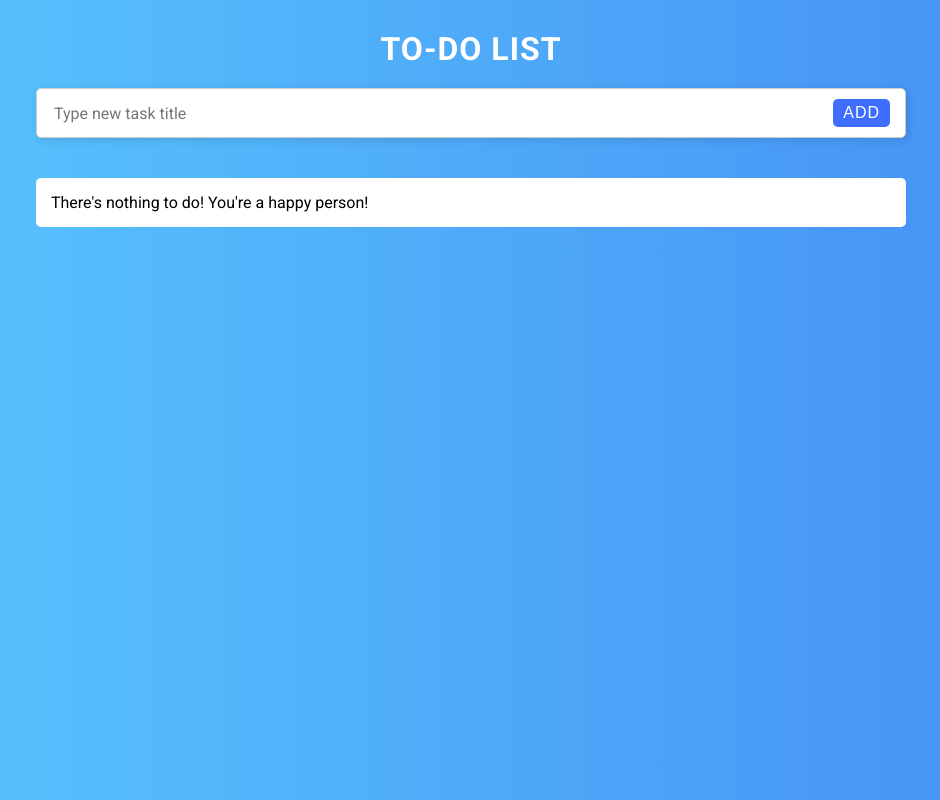
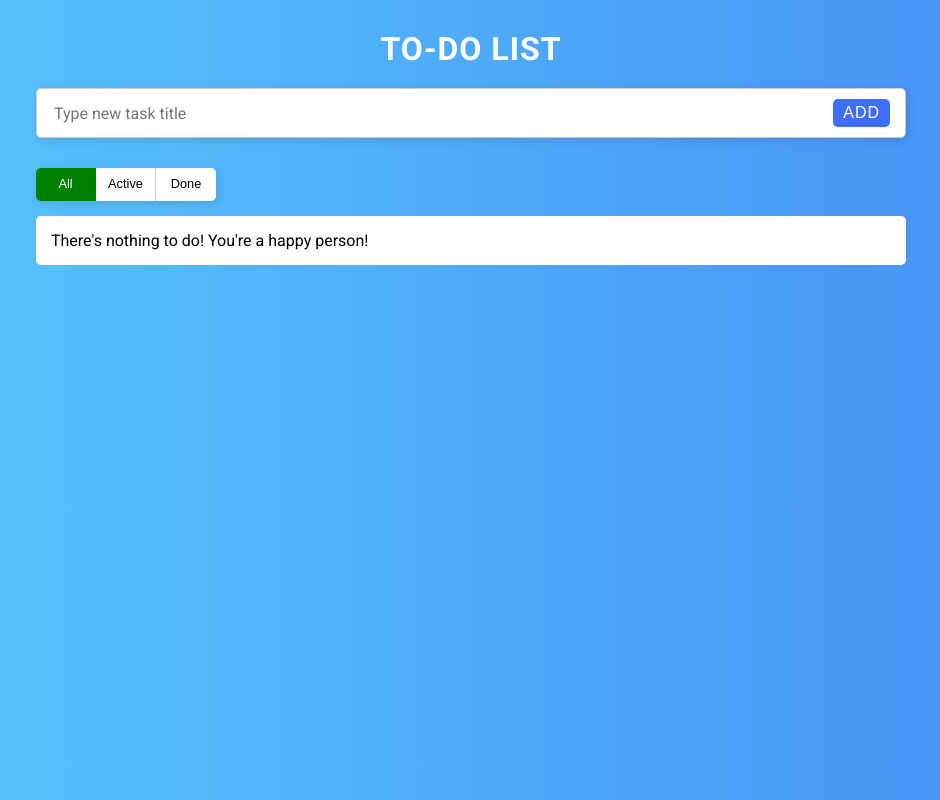
Before and after one commit to texhapb-git/todo-list, a React (Create React App) app: page / in a window 1280 px wide. Shown: the whole page, without its empty margins (169-1109 px from the left). Built offline with nearby package versions, Linux system fonts and the light colour scheme; the HTML template or start-up script is replaced by a standard one.

Commit message:
filter fix

```diff
--- a/src/App.scss
+++ b/src/App.scss
@@ -21,7 +21,7 @@
 }
 
 .add-form {
-	margin-bottom: 40px;
+	margin-bottom: 30px;
 
 	&__form {
 		width: 100%;
@@ -92,6 +92,45 @@
 	}
 
 }
+
+.todo__controls {
+	display: flex;
+	width: 100%;
+	justify-content: space-between;
+	align-items: center;
+	margin-bottom: 15px;
+}
+
+.todo-filter {
+	border-radius: 5px;
+	box-shadow: 2px 2px 8px #00000020;
+	overflow: hidden;
+
+	&__button {
+		border: 1px solid #ccc;
+		width: 60px;
+		background: #fff;
+		border: 0;
+		padding: 10px 10px;
+		cursor: pointer;
+		border-right: 1px solid #ccc;
+		text-align: center;
+		font-size: 0.8rem;
+		line-height: 1;
+
+		&--active {
+			background: green;
+			border-color: green;
+			color: #fff;
+		}
+	}
+}
+
+
+.todo-filter__button:last-child {
+	border-right: 0;
+}
+
 
 .todo {
 	width: 100%;
--- a/src/components/Todo/TodoApp.js
+++ b/src/components/Todo/TodoApp.js
@@ -1,14 +1,17 @@
-import { useEffect, useState } from "react";
+import { useEffect, useMemo, useState } from "react";
 import TodoForm from "./TodoForm";
 import TodoList from "./TodoList";
 import TodoContext from "../../context/TodoContext";
 import { v4 } from 'uuid'
 import Preloader from "../Preloader/Preloader";
+import TodoControlPanel from "./TodoControlPanel";
+
 
 
 function TodoApp() {
 	const [loading, setLoading] = useState(false);
 	const [todos, setTodos] = useState(getTodosFromLocalStorage());
+	const [filterStatus, setFilterStatus] = useState('all');
 
 	useEffect(() => {
 		// async function fetchData() {
@@ -32,6 +35,14 @@ function TodoApp() {
 	useEffect(() => {
 		addTodosToLocalStorage(todos);
 	}, [todos]);
+
+	const modifiedTodos = useMemo(() => {
+		if (filterStatus === 'all') {
+			return todos;
+		} else {
+			return todos.filter(item => item.completed === filterStatus);
+		}
+	}, [todos, filterStatus])
 
 	function getTodosFromLocalStorage() {
 		return JSON.parse(localStorage.getItem('todos')) || [];
@@ -61,11 +72,14 @@ function TodoApp() {
 			}
 			return todo
 		}))
+	}
 
+	function changeStatus(status) {
+		setFilterStatus(status);
 	}
 
 	return (
-		<TodoContext.Provider value={{ addTodo, removeTodo, toggleTodo }}>
+		<TodoContext.Provider value={{ addTodo, removeTodo, toggleTodo, changeStatus }}>
 			<div className='app'>
 				<div className='app__container'>
 
@@ -75,9 +89,9 @@ function TodoApp() {
 							<Preloader /> :
 							<>
 								<TodoForm />
-								<TodoList todos={todos} />
+								<TodoControlPanel status={filterStatus} />
+								<TodoList todos={modifiedTodos} />
 							</>
-
 					}
 
 				</div>
--- /dev/null
+++ b/src/components/Todo/TodoControlPanel.js
@@ -0,0 +1,11 @@
+import TodoFilter from "./TodoFilter";
+
+function TodoControlPanel({ status }) {
+	return (
+		<div className="todo__controls">
+			<TodoFilter status={status} />
+		</div>
+	);
+}
+
+export default TodoControlPanel;
--- /dev/null
+++ b/src/components/Todo/TodoFilter.js
@@ -0,0 +1,35 @@
+import { useContext } from "react";
+import TodoContext from "../../context/TodoContext";
+
+function TodoFilter({ status }) {
+	const { changeStatus } = useContext(TodoContext);
+
+	const buttons = [
+		{
+			id: 0,
+			title: 'All',
+			status: 'all'
+		},
+		{
+			id: 1,
+			title: 'Active',
+			status: false
+		},
+		{
+			id: 2,
+			title: 'Done',
+			status: true
+		}
+	];
+
+	return (
+		<div className="todo-filter">
+			{buttons.map(button => {
+				const cls = button.status === status ? 'todo-filter__button--active' : '';
+				return <button className={`todo-filter__button ${cls}`} key={button.id} onClick={() => changeStatus(button.status)}>{button.title}</button>
+			})}
+		</div>
+	);
+}
+
+export default TodoFilter;
```
